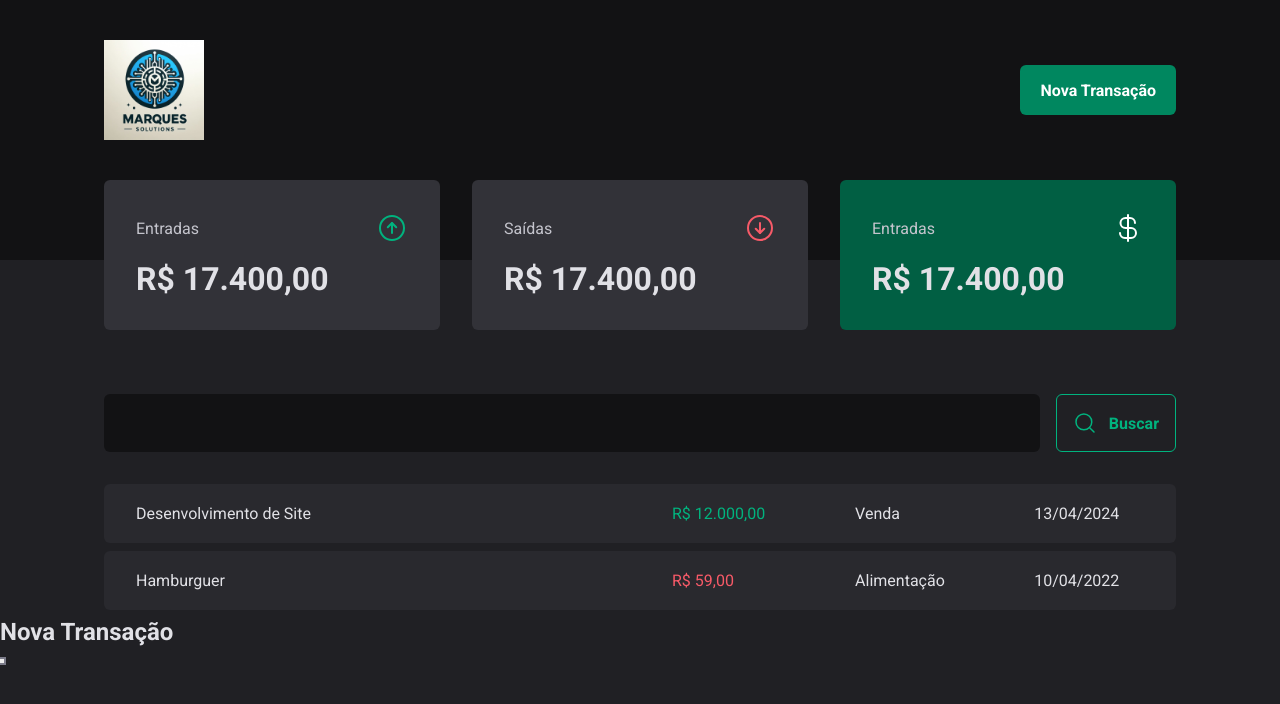
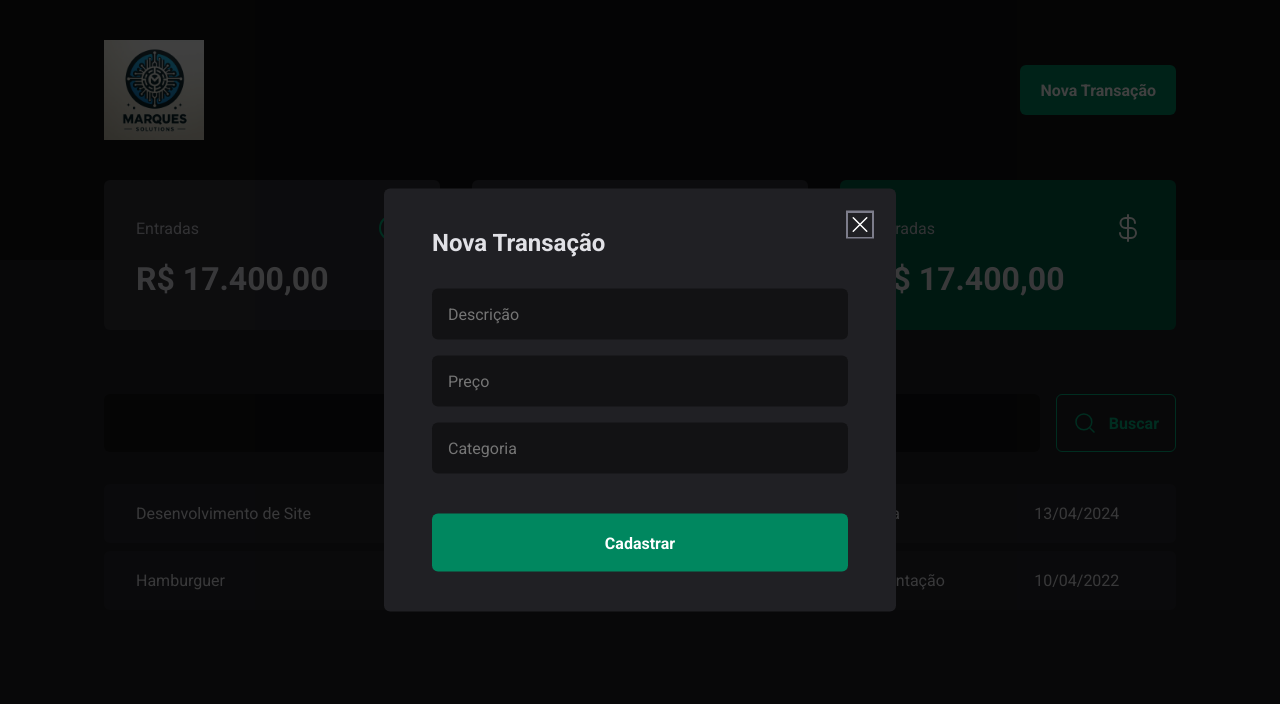
Before and after one commit to PedroMarquesN/control-money, a React (Vite) app: page / in a window 1280 px wide. Both pictures are taken after a click on the button "Nova Transação". Shown: the top 704 px of the page. Built offline with nearby package versions, Linux system fonts and the light colour scheme; the HTML template or start-up script is replaced by a standard one.

Commit message:
Feat: Create modal component and styling

```diff
--- a/src/components/Header/index.tsx
+++ b/src/components/Header/index.tsx
@@ -2,6 +2,7 @@
 //import IconeIgnite from '../../assets/logo.svg'
 import ImageLogo from '../../assets/_28fe16db-da61-4173-a698-358407438915.jpeg'
 import * as Dialog from '@radix-ui/react-dialog';
+import {NewTransactionModal} from "../NewTransactionModal";
 export function Header() {
     return (
         <HeaderContainer>
@@ -11,13 +12,7 @@
                     <Dialog.Trigger asChild>
                         <NewTransactionButton>Nova Transação</NewTransactionButton>
                     </Dialog.Trigger>
-                    <Dialog.Portal>
-                        <Dialog.Overlay />
-                        <Dialog.Content>
-                            <Dialog.Title>Nova Transação</Dialog.Title>
-                            <Dialog.Close />
-                        </Dialog.Content>
-                    </Dialog.Portal>
+                    <NewTransactionModal/>
                 </Dialog.Root>
             </HeaderContent>
         </HeaderContainer>
--- a/src/components/NewTransactionModal/index.tsx
+++ b/src/components/NewTransactionModal/index.tsx
@@ -0,0 +1,25 @@
+import * as Dialog from "@radix-ui/react-dialog";
+import {CloseButton, Content, Overlay} from "./styles.ts";
+import {X} from "phosphor-react";
+
+export function NewTransactionModal() {
+    return(
+        <Dialog.Portal>
+            <Overlay />
+            <Content>
+                <Dialog.Title>Nova Transação</Dialog.Title>
+                <CloseButton>
+                    <X size={24}/>
+                </CloseButton>
+                <form action="">
+                    <input type="text" placeholder="Descrição"/>
+                    <input type="number" placeholder="Preço"/>
+                    <input type="text" placeholder="Categoria"/>
+                    <button type='submit'>Cadastrar</button>
+                </form>
+
+
+            </Content>
+        </Dialog.Portal>
+    )
+}
--- /dev/null
+++ b/src/components/NewTransactionModal/styles.ts
@@ -0,0 +1,75 @@
+import styled from "styled-components";
+import * as Dialog from "@radix-ui/react-dialog";
+
+export const Overlay = styled(Dialog.Overlay)`
+    position: fixed;
+    width: 100vw;
+    height: 100vh;
+    inset: 0;
+    background: rgba(0,0,0, 0.75);
+`
+
+export const Content = styled(Dialog.Content)`
+    min-width: 32rem;
+    border-radius: 6px;
+    padding: 2.5rem 3rem;
+    background: ${props => props.theme['gray-800']};
+
+    position: fixed;
+    top: 50%;
+    left: 50%;
+    transform: translate(-50%, -50%) ;
+
+
+    form {
+        margin-top: 2rem;
+
+        display: flex;
+        flex-direction: column;
+        gap: 1rem;
+
+
+        input{
+            border-radius: 6px;
+            border: 0;
+            background: ${props=> props.theme['gray-900']};
+            color: ${props=>props.theme['gray-300']};
+            padding: 1rem;
+
+            &:hover{
+                color: ${props=>props.theme['gray-500']}
+            }
+        }
+
+        button[type='submit'] {
+            height: 58px;
+            border: 0;
+            background: ${props => props.theme['green-500']};
+            color: ${props => props.theme.white};
+            font-weight: bold;
+            padding: 0 0.125rem;
+            border-radius: 6px;
+            margin-top: 1.5rem;
+            cursor: pointer;
+
+            &:hover{
+                background: ${props => props.theme['green-700']};
+                transition: background-color 0.2s;
+            }
+
+        }
+    }
+`
+
+
+export const CloseButton = styled(Dialog.Close)`
+    position: absolute;
+    background: transparent;
+    color: ${props => props.theme.white};
+    border: 0;
+    top: 1.5rem;
+    right: 1.5rem;
+    line-height: 0;
+    cursor: pointer;
+
+`
```
